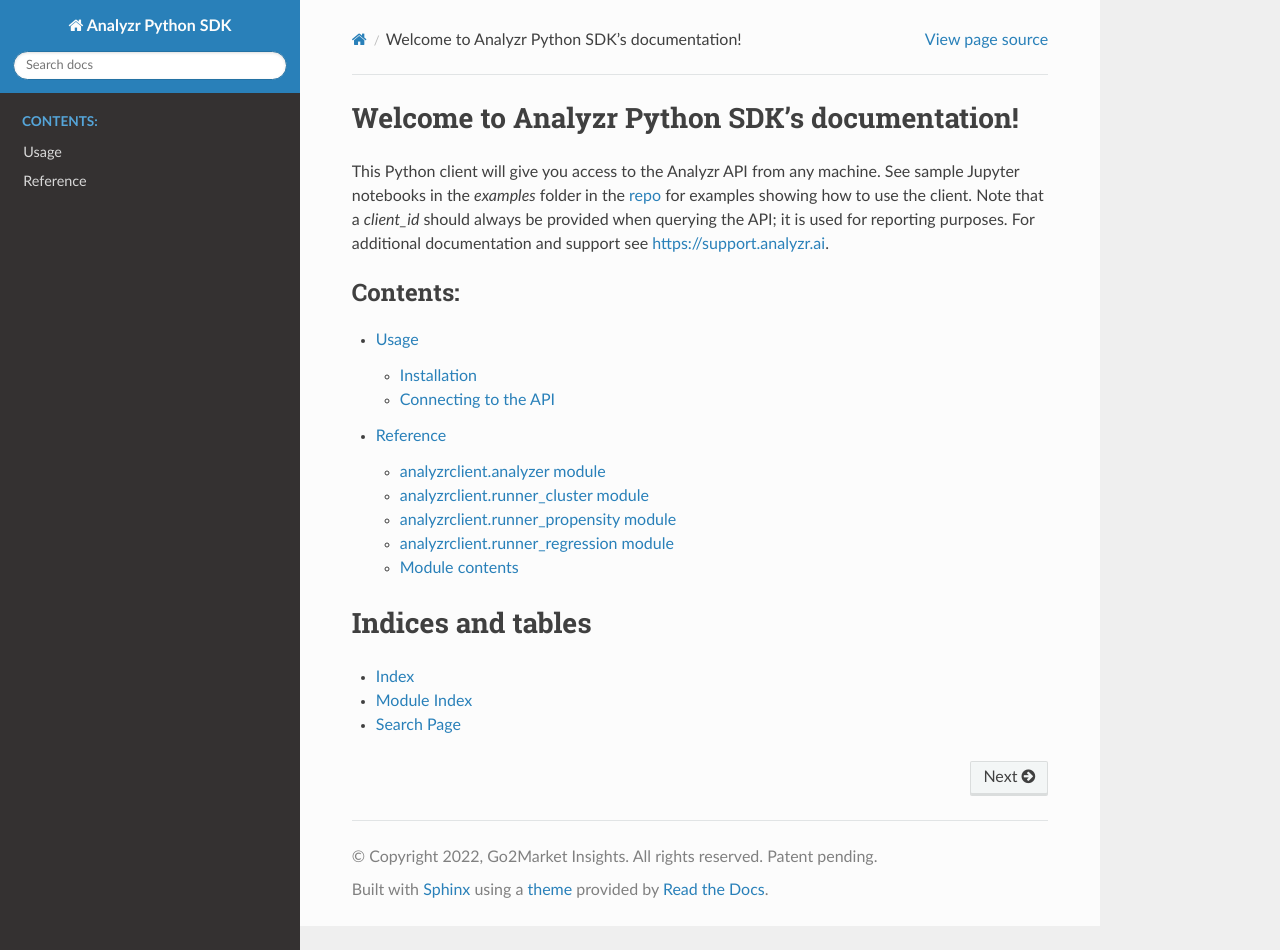
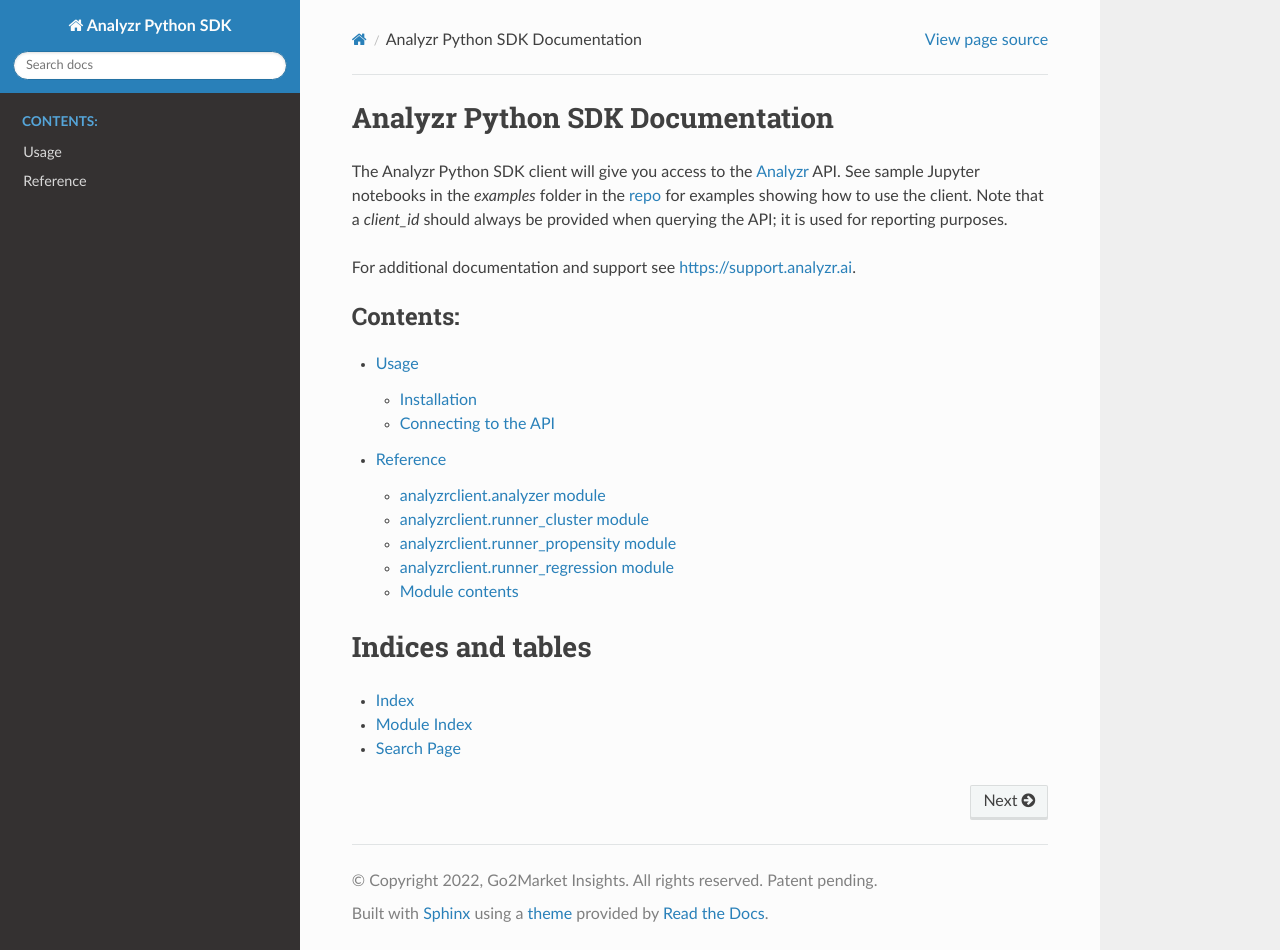
Before and after one commit to analyzr-ai/analyzr-sdk-python, a Sphinx documentation site: the page built from docs/source/index.rst, in a window 1280 px wide and 950 px high. Built offline with Sphinx 7.4.7 and the Read the Docs theme 2.0.0, drawn with Linux system fonts in a browser that asks for light colours.

Commit message:
Current update

```diff
--- a/docs/source/index.rst
+++ b/docs/source/index.rst
@@ -3,14 +3,15 @@
    You can adapt this file completely to your liking, but it should at least
    contain the root `toctree` directive.
 
-Welcome to Analyzr Python SDK's documentation!
-==============================================
+Analyzr Python SDK Documentation
+================================
 
-This Python client will give you access to the Analyzr API from any machine.
-See sample Jupyter notebooks in the `examples` folder in the `repo <https://github.com/analyzr-ai/analyzr-sdk-python/>`_
-for examples showing how to use the client.
-Note that a `client_id` should always be provided when querying the API; it is
-used for reporting purposes.
+The Analyzr Python SDK client will give you access to the `Analyzr <https://analyzr.ai>`_
+API. See sample Jupyter notebooks in the `examples` folder in
+the `repo <https://github.com/analyzr-ai/analyzr-sdk-python/>`_
+for examples showing how to use the client. Note that a `client_id` should always
+be provided when querying the API; it is used for reporting purposes.
+
 For additional documentation and support see https://support.analyzr.ai.
 
 .. toctree::
```
